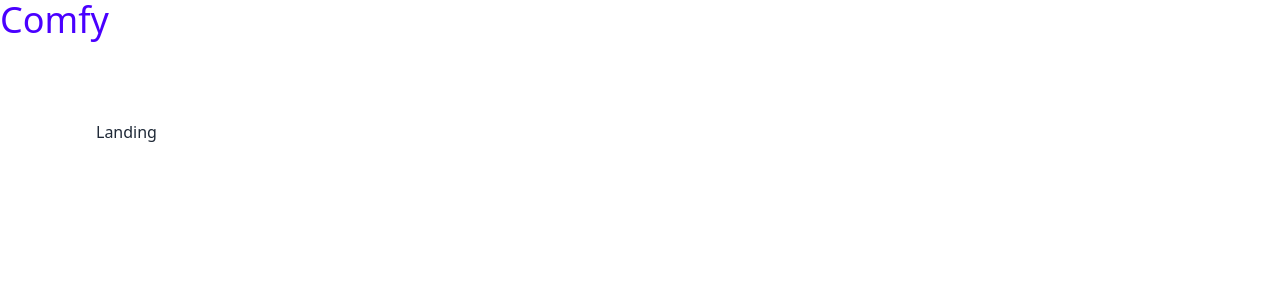
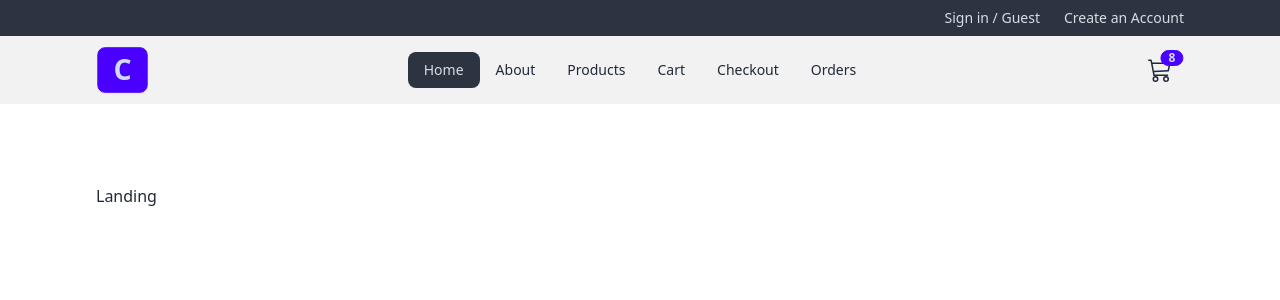
Before and after one commit to MohammadZeyaAhmad/Comfy-Store, a React (Vite) app: page / in a window 1280 px wide. Shown: the top 300 px of the page. Built offline with nearby package versions, Linux system fonts and the light colour scheme.

Commit message:
navbar and header added

```diff
--- /dev/null
+++ b/src/components/Loading.jsx
@@ -0,0 +1,8 @@
+const Loading = () => {
+  return (
+    <div className='h-screen flex items-center justify-center'>
+      <span className='loading loading-ring loading-lg'></span>
+    </div>
+  );
+};
+export default Loading;
--- /dev/null
+++ b/src/components/NavLinks.jsx
@@ -0,0 +1,27 @@
+const links = [
+  { id: 1, url: '/', text: 'home' },
+  { id: 2, url: 'about', text: 'about' },
+  { id: 3, url: 'products', text: 'products' },
+  { id: 4, url: 'cart', text: 'cart' },
+  { id: 5, url: 'checkout', text: 'checkout' },
+  { id: 6, url: 'orders', text: 'orders' },
+];
+import { NavLink } from 'react-router-dom';
+
+const NavLinks = () => {
+  return (
+    <>
+      {links.map((link) => {
+        const { id, url, text } = link;
+        return (
+          <li key={id}>
+            <NavLink className='capitalize' to={url}>
+              {text}
+            </NavLink>
+          </li>
+        );
+      })}
+    </>
+  );
+};
+export default NavLinks;
--- /dev/null
+++ b/src/components/Navbar.jsx
@@ -0,0 +1,49 @@
+import { BsCart3, BsMoonFill, BsSunFill } from 'react-icons/bs';
+import { FaBarsStaggered } from 'react-icons/fa6';
+import { NavLink } from 'react-router-dom';
+import {NavLinks} from '../components'
+const Navbar = () => {
+  return (
+    <nav className='bg-base-200'>
+      <div className='navbar align-element '>
+        <div className='navbar-start'>
+          {/* Title */}
+          <NavLink
+            to='/'
+            className='hidden lg:flex btn btn-primary text-3xl items-center '
+          >
+            C
+          </NavLink>
+          {/* DROPDOWN */}
+          <div className='dropdown'>
+            <label tabIndex={0} className='btn btn-ghost lg:hidden'>
+              <FaBarsStaggered className='h-6 w-6' />
+            </label>
+            <ul
+              tabIndex={0}
+              className='menu menu-sm dropdown-content mt-3 z-[1] p-2 shadow bg-base-200 rounded-box w-52'
+            >
+              <NavLinks/>
+            </ul>
+          </div>
+        </div>
+        <div className='navbar-center hidden lg:flex'>
+          <ul className='menu menu-horizontal '><NavLinks/></ul>
+        </div>
+        <div className='navbar-end'>
+          {/* THEME ICONS */}
+          {/* CART LINK*/}
+          <NavLink to='cart' className='btn btn-ghost btn-circle btn-md ml-4'>
+            <div className='indicator'>
+              <BsCart3 className='h-6 w-6' />
+              <span className='badge badge-sm badge-primary indicator-item'>
+                8
+              </span>
+            </div>
+          </NavLink>
+        </div>
+      </div>
+    </nav>
+  );
+};
+export default Navbar;
--- a/src/components/index.js
+++ b/src/components/index.js
@@ -1,3 +1,6 @@
 export { default as FormInput } from "./FormInput";
 export { default as SubmitBtn } from "./SubmitBtn";
 export { default as Header } from "./Header";
+export { default as Navbar } from "./Navbar";
+export { default as NavLinks } from "./NavLinks";
+export { default as Loading } from "./Loading";
--- a/src/pages/HomeLayout.jsx
+++ b/src/pages/HomeLayout.jsx
@@ -1,16 +1,21 @@
 import React from 'react'
 
-import { Outlet } from 'react-router-dom';
-
+import { Outlet, useNavigation } from 'react-router-dom';
+import { Header, Navbar, Loading } from '../components';
 const HomeLayout = () => {
+  const navigation = useNavigation();
+  const isPageLoading = navigation.state === 'loading';
   return (
     <>
-      <nav>
-        <span className='text-4xl text-primary'>Comfy</span>
-      </nav>
-      <section className='align-element py-20'>
-  <Outlet />
-</section>
+      <Header />
+      <Navbar />
+      {isPageLoading ? (
+        <Loading />
+      ) : (
+        <section className='align-element py-20'>
+          <Outlet />
+        </section>
+      )}
     </>
   );
 };
```
